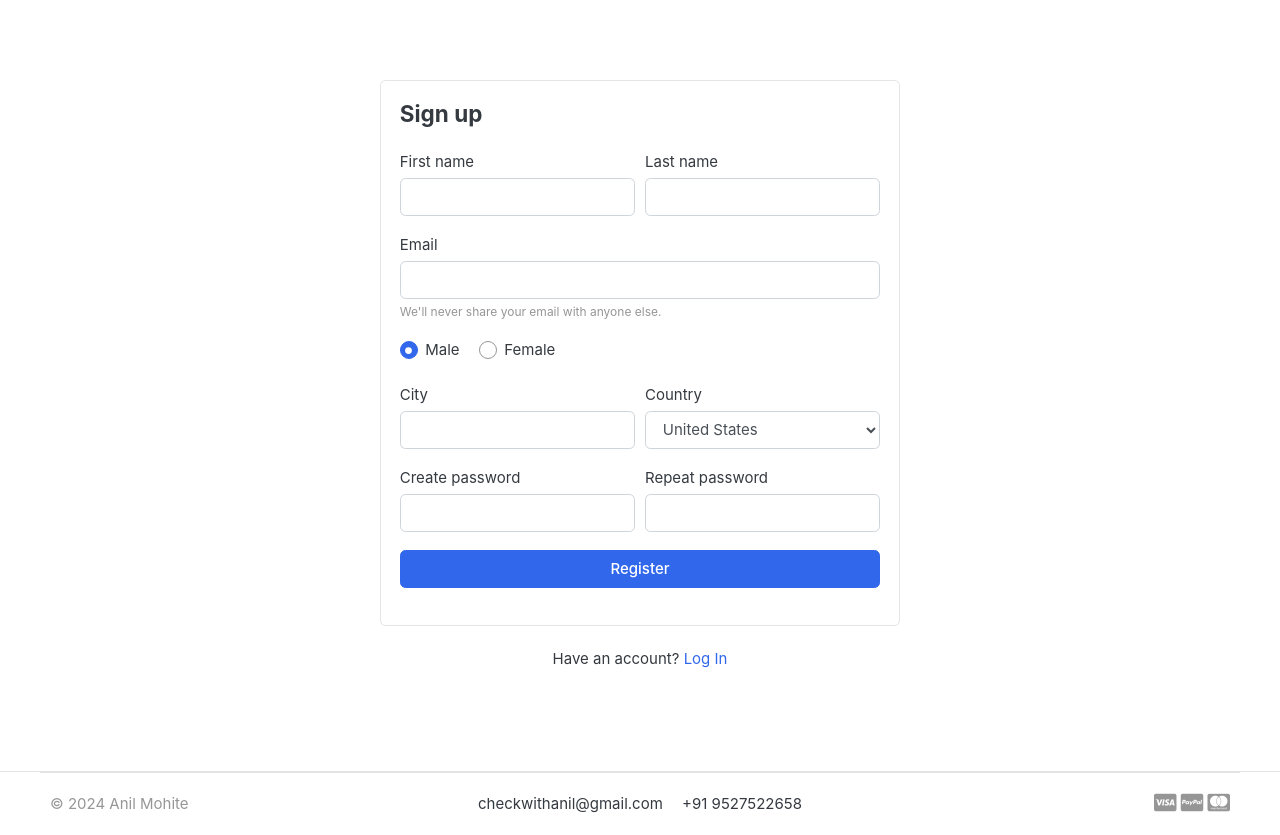
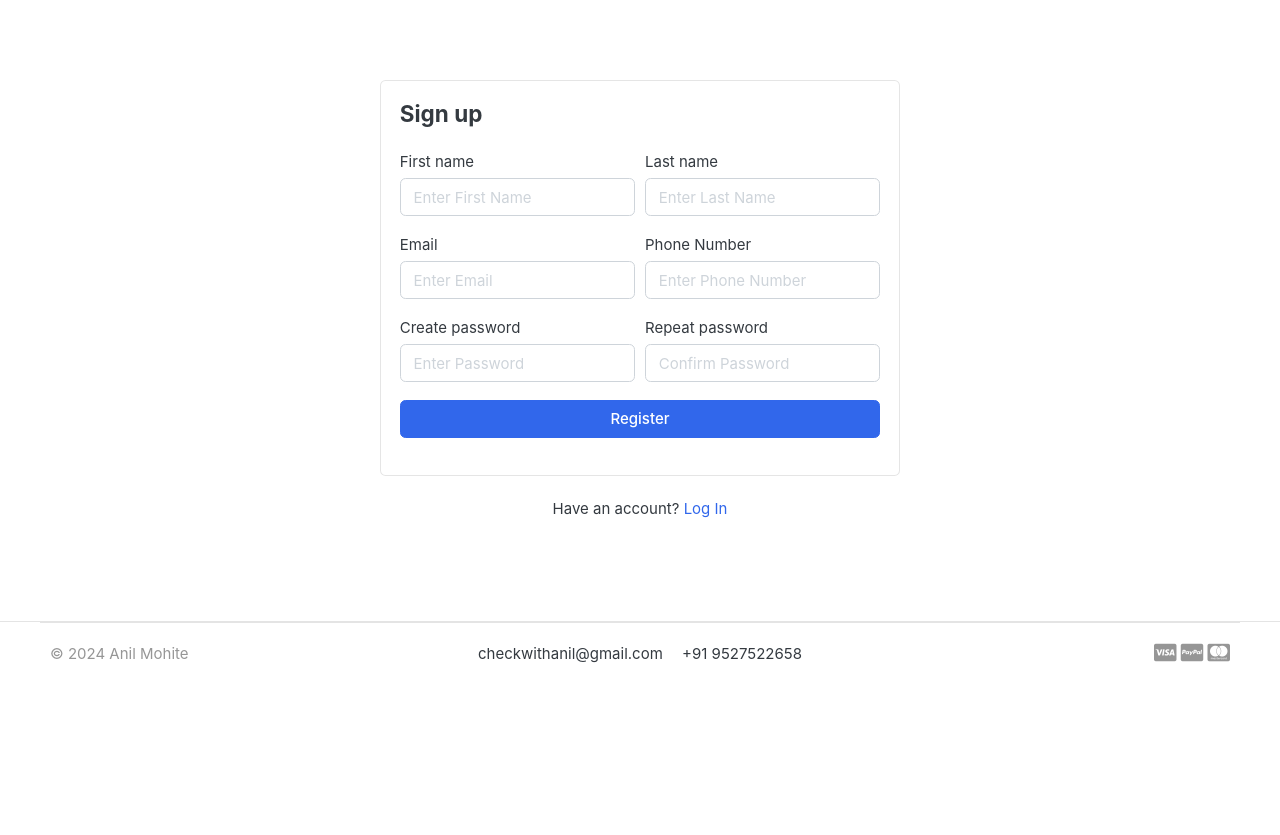
Before and after one commit to AnilMohite/MyStore, a Django app: page /accounts/register/ in a window 1280 px wide. Shown: the part 118-953 px from the top of the page. After the commit the page ends 781 px from the top, so only its background shows below. Run offline with Django 5.2, Linux system fonts and the light colour scheme; data that the repository does not hold is empty; some libraries are stand-ins or nearby versions; some web fonts are replaced.

Commit message:
user signup form created using forms

```diff
--- /dev/null
+++ b/accounts/forms.py
@@ -0,0 +1,19 @@
+from django import forms
+from .models import Account
+
+class RegistrationForm(forms.ModelForm):
+    password = forms.CharField(widget=forms.PasswordInput(attrs={'placeholder':'Enter Password', 'class':'form-control'}))
+    confirm_password = forms.CharField(widget=forms.PasswordInput(attrs={'placeholder':'Confirm Password', 'class':'form-control'}))
+
+    class Meta:
+        model = Account
+        fields = ["first_name", "last_name", "phone_number", "email", "password"]
+
+    def __init__(self, *args, **kwargs):
+        super(RegistrationForm, self).__init__(*args, **kwargs)
+        self.fields['first_name'].widget.attrs['placeholder'] = 'Enter First Name'
+        self.fields['last_name'].widget.attrs['placeholder'] = 'Enter Last Name'
+        self.fields['email'].widget.attrs['placeholder'] = 'Enter Email'
+        self.fields['phone_number'].widget.attrs['placeholder'] = 'Enter Phone Number'
+        for field in self.fields:
+            self.fields[field].widget.attrs['class'] = 'form-control'
--- a/accounts/views.py
+++ b/accounts/views.py
@@ -1,7 +1,12 @@
 from django.shortcuts import render, HttpResponse
+from .forms import RegistrationForm
 
 def register(request):
-    return render(request, 'accounts/register.html')
+    form = RegistrationForm()
+    context = {
+        'form':form
+    }
+    return render(request, 'accounts/register.html', context)
 
 def login(request):
     return HttpResponse('login')
--- a/templates/accounts/register.html
+++ b/templates/accounts/register.html
@@ -12,62 +12,37 @@
         <div class="form-row">
           <div class="col form-group">
             <label>First name</label>
-            <input type="text" class="form-control" placeholder="" />
+           {{form.first_name}}
           </div>
           <!-- form-group end.// -->
           <div class="col form-group">
             <label>Last name</label>
-            <input type="text" class="form-control" placeholder="" />
+            {{form.last_name}}
           </div>
           <!-- form-group end.// -->
         </div>
         <!-- form-row end.// -->
-        <div class="form-group">
-          <label>Email</label>
-          <input type="email" class="form-control" placeholder="" />
-          <small class="form-text text-muted">We'll never share your email with anyone else.</small>
-        </div>
-        <!-- form-group end.// -->
-        <div class="form-group">
-          <label class="custom-control custom-radio custom-control-inline">
-            <input class="custom-control-input" checked="" type="radio" name="gender" value="option1" />
-            <span class="custom-control-label"> Male </span>
-          </label>
-          <label class="custom-control custom-radio custom-control-inline">
-            <input class="custom-control-input" type="radio" name="gender" value="option2" />
-            <span class="custom-control-label"> Female </span>
-          </label>
-        </div>
-        <!-- form-group end.// -->
         <div class="form-row">
-          <div class="form-group col-md-6">
-            <label>City</label>
-            <input type="text" class="form-control" />
+          <div class="col form-group">
+            <label>Email</label>
+            {{form.email}}
           </div>
-          <!-- form-group end.// -->
-          <div class="form-group col-md-6">
-            <label>Country</label>
-            <select id="inputState" class="form-control">
-              <option>Choose...</option>
-              <option>Uzbekistan</option>
-              <option>Russia</option>
-              <option selected="">United States</option>
-              <option>India</option>
-              <option>Afganistan</option>
-            </select>
+          <div class="col form-group">
+            <label>Phone Number</label>
+            {{form.phone_number}}
           </div>
-          <!-- form-group end.// -->
-        </div>
+      </div>
         <!-- form-row.// -->
         <div class="form-row">
+
           <div class="form-group col-md-6">
             <label>Create password</label>
-            <input class="form-control" type="password" />
+            {{form.password}}
           </div>
           <!-- form-group end.// -->
           <div class="form-group col-md-6">
             <label>Repeat password</label>
-            <input class="form-control" type="password" />
+            {{form.confirm_password}}
           </div>
           <!-- form-group end.// -->
         </div>
```
